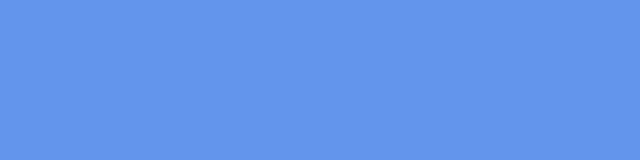
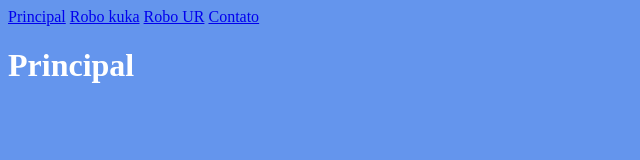
Before and after one commit to iagofagundes/site-robo, a plain HTML site: page index.html in a window 1280 px wide. Shown: the whole page, without its empty margins (0-640 px from the left). Drawn offline with Linux system fonts and the light colour scheme.

Commit message:
terceira versão

```diff
--- a/index.html
+++ b/index.html
@@ -6,6 +6,19 @@
     <link rel="stylesheet" href="./css/style.css">
     <title>Robótica</title>
 <body>
+        <header>
+            <nav>
+                <a href="./index.html">Principal</a>
+                <a href="./html/robo_kuka.html">Robo kuka</a>
+                <a href="./html/robo_ur.html">Robo UR</a>
+                <a href="./html/contato.html">Contato</a>
+            </nav>
+        </header>
+        <main>
+            <h1>Principal</h1>
+        </main>
+        <footer>
 
+        </footer>
 </body>
 </html>
```
Also changed, not shown: html/contato.html (added), html/robo_kuka.html (added), html/robo_ur.html (added).
